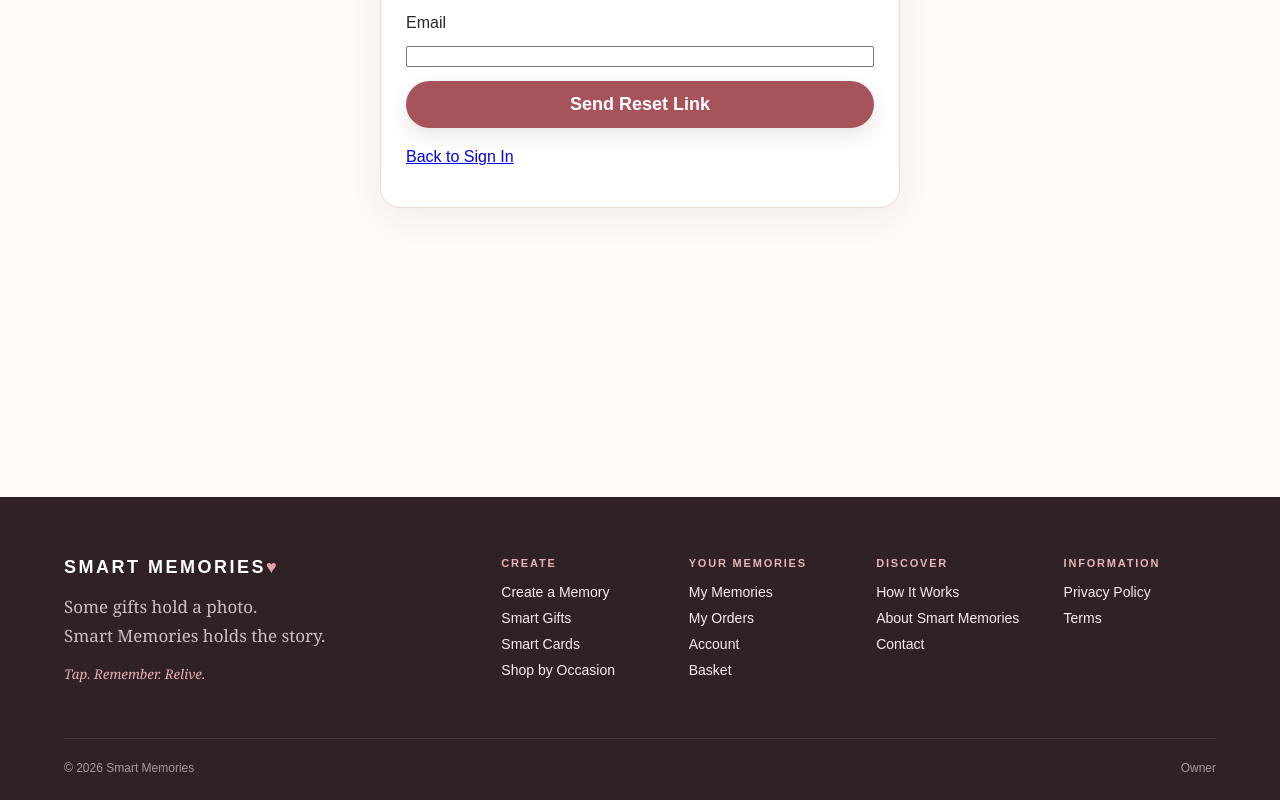
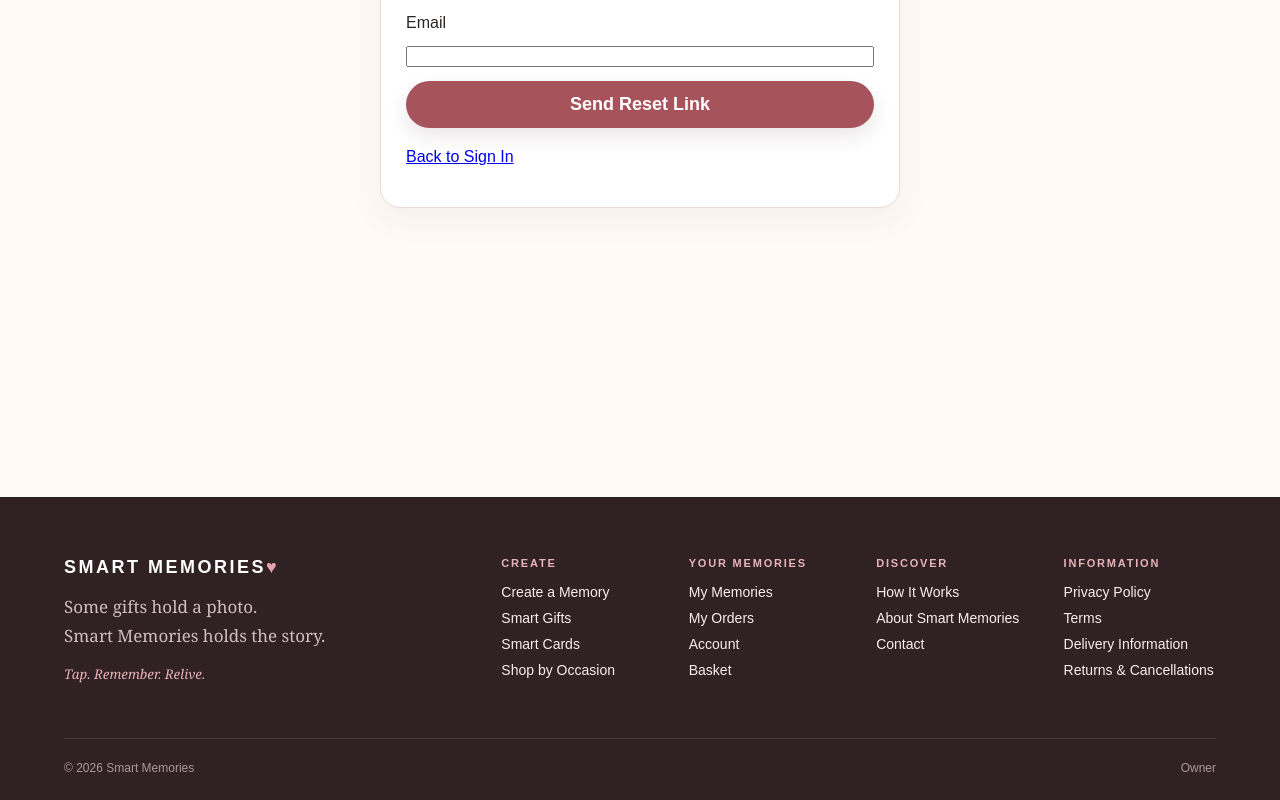
Before and after one commit to jorjuel/smart-memories, a Next.js app: page /account/forgot-password in a window 1280 px wide. Shown: the part 322-1122 px from the top of the page. Built offline with nearby package versions, Linux system fonts and the light colour scheme.

Commit message:
Link delivery and returns guidance from site footer

```diff
--- a/components/SiteFooter.tsx
+++ b/components/SiteFooter.tsx
@@ -121,6 +121,14 @@ export default function SiteFooter() {
           <Link href="/terms">
             Terms
           </Link>
+
+          <Link href="/delivery">
+            Delivery Information
+          </Link>
+
+          <Link href="/returns">
+            Returns & Cancellations
+          </Link>
         </div>
       </div>
 
```
